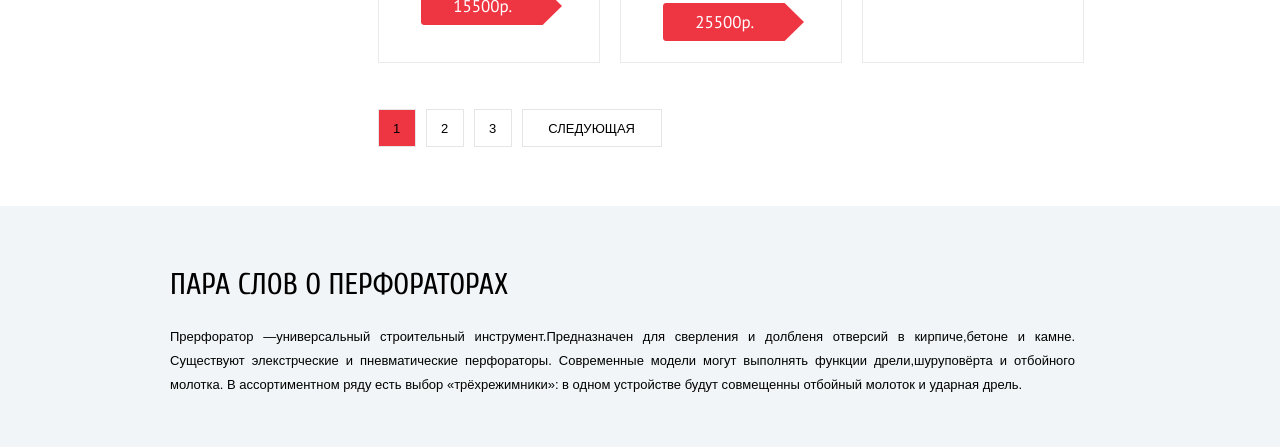
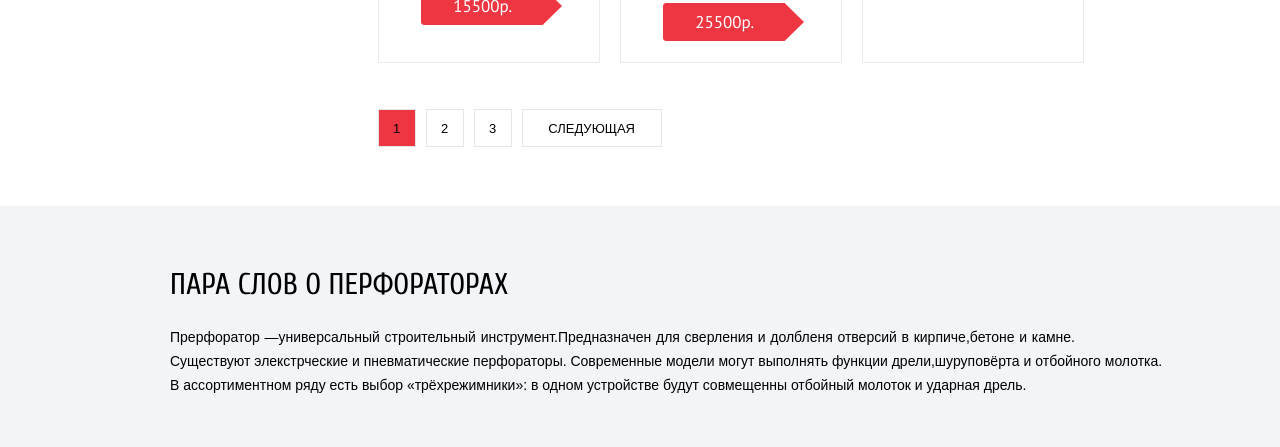
Before and after one commit to ZdraviiSmisl/1691415-technomart-31, a website: page catalog.html in a window 1280 px wide. Shown: the part 1438-1885 px from the top of the page. Drawn offline with Linux system fonts and the light colour scheme; files whose address does not match are found by name; a web font is replaced by a local one.

Commit message:
description block

```diff
--- a/catalog.html
+++ b/catalog.html
@@ -395,8 +395,8 @@
           <p class="description__text" >
             Прерфоратор &mdash;универсальный строительный инструмент.Предназначен для сверления и долбленя отверсий в
             кирпиче,бетоне и камне.
-            Существуют элекстрческие и пневматические перфораторы. Современные модели могут выполнять функции
-            дрели,шуруповёрта и отбойного молотка.
+           <nobr>Существуют элекстрческие и пневматические перфораторы. Современные модели могут выполнять функции
+            дрели,шуруповёрта  и отбойного молотка.</nobr>
             В ассортиментном ряду есть выбор &laquo;трёхрежимники&raquo;: в одном устройстве будут совмещенны отбойный
             молоток и ударная дрель.
           </p>
--- a/css/style.css
+++ b/css/style.css
@@ -2540,8 +2540,13 @@ article .product-card__link-bay {
 
 
 .description__text {
+
   margin: 0;
-padding: 0 35px 0 0;
+  padding: 0 35px 0 0;
+  font-size: 14px;
+  line-height: 24px;
+  font-weight: 400;
+
 }
 
 .description__title {
```
